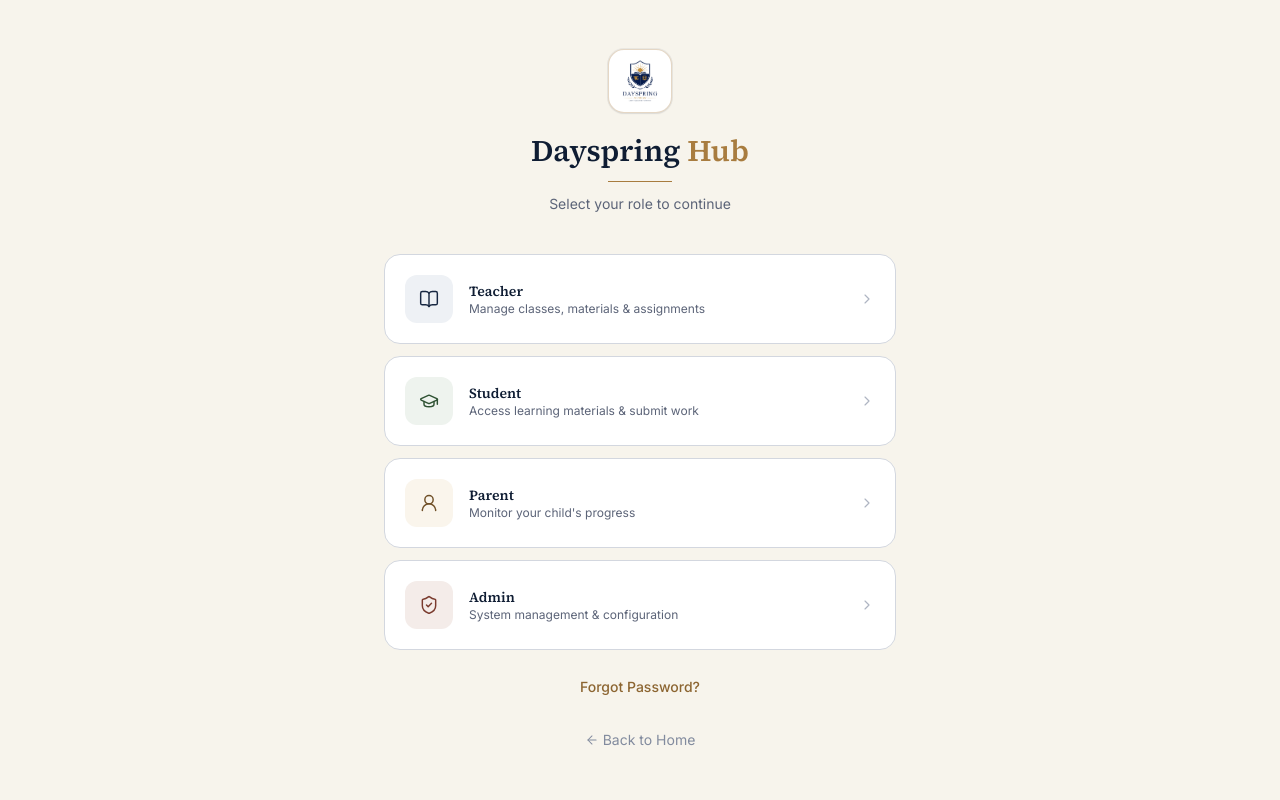
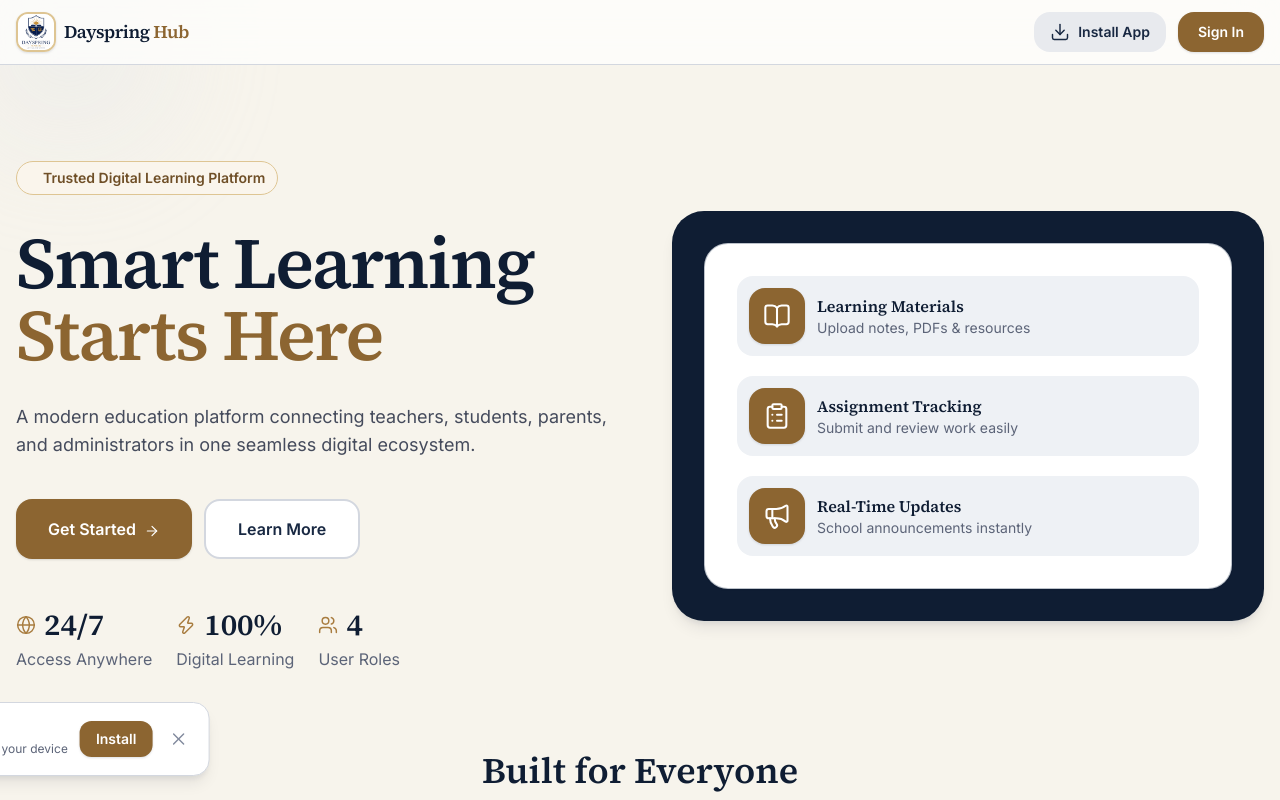
Before and after one commit to Kennywryght/dayspring-hub, a React (Vite) app in the folder frontend/: page / in a window 1280 px wide. Before the commit this address led to /login. Shown: the top 800 px of the page. Built offline with nearby package versions, Linux system fonts and the light colour scheme; no server answers.

Commit message:
logo fixes

```diff
--- a/frontend/src/App.jsx
+++ b/frontend/src/App.jsx
@@ -1,4 +1,5 @@
 import { BrowserRouter, Routes, Route, Navigate } from 'react-router-dom';
+import LandingPage from './pages/LandingPage';
 import UnifiedLogin from './pages/UnifiedLogin';
 import ResetPassword from './pages/ResetPassword';
 import StudentDashboard from './pages/StudentDashboard';
@@ -25,28 +26,14 @@
 
   return (
     <Routes>
-      {/* Root path - redirect based on auth status */}
-      <Route
-        path="/"
-        element={
-          user ? (
-            // Redirect based on role
-            user.role === 'super_admin' ? <Navigate to="/admin" /> :
-            user.role === 'teacher' ? <Navigate to="/teacher" /> :
-            user.role === 'student' ? <Navigate to="/student" /> :
-            user.role === 'parent' ? <Navigate to="/parent" /> :
-            <Navigate to="/login" />
-          ) : (
-            <Navigate to="/login" />
-          )
-        }
-      />
+      {/* Root path - Show Landing Page */}
+      <Route path="/" element={<LandingPage />} />
 
       {/* Auth routes */}
       <Route path="/login" element={<UnifiedLogin />} />
       <Route path="/reset-password" element={<ResetPassword />} />
 
-      {/* Protected routes */}
+      {/* Protected routes - only accessible when logged in */}
       <Route path="/student" element={
         <ProtectedRoute allowedRoles={['student']}>
           <StudentDashboard />
@@ -70,6 +57,9 @@
           <AdminDashboard />
         </ProtectedRoute>
       } />
+
+      {/* Catch all - redirect to home */}
+      <Route path="*" element={<Navigate to="/" />} />
     </Routes>
   );
 }
--- a/frontend/src/pages/LandingPage.jsx
+++ b/frontend/src/pages/LandingPage.jsx
@@ -109,7 +109,7 @@
           <nav className="max-w-7xl mx-auto px-4 py-3 flex justify-between items-center">
             <div className="flex items-center gap-2">
               <div className="w-10 h-10 rounded-xl overflow-hidden border-2 border-brass-200 dark:border-brass-500/30 shadow-soft flex-shrink-0">
-                <img src="/logo.jpg" alt="Dayspring Hub" className="w-full h-full object-cover" />
+                <img src="/logo.jpeg" alt="Dayspring Hub" className="w-full h-full object-cover" />
               </div>
               <span className="text-lg font-display font-semibold tracking-tight text-navy-800 dark:text-white">
                 Dayspring<span className="text-brass-600 dark:text-brass-400"> Hub</span>
```
